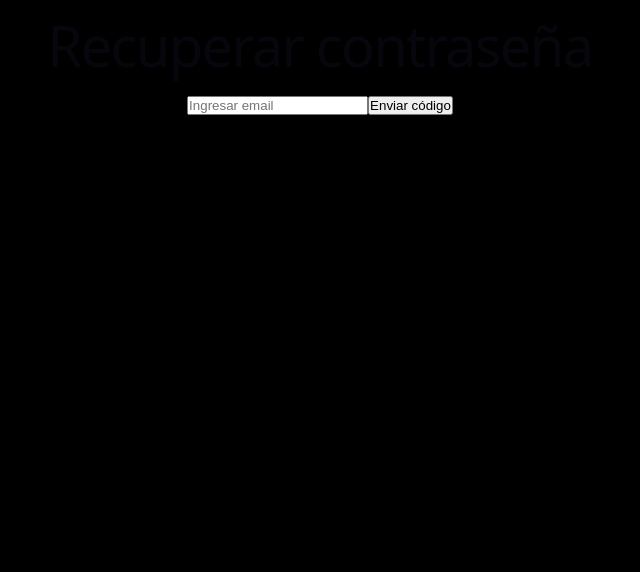
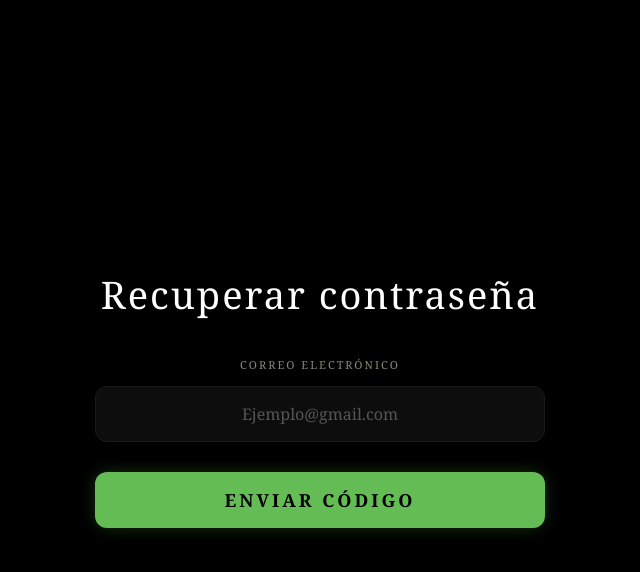
Before and after one commit to LucianoVaralli/ingenieria-2, a React app in the folder frontend/: page /forgot-password in a window 1280 px wide. Shown: the top 572 px of the page, without its empty margins (320-960 px from the left). Built offline with nearby package versions, Linux system fonts and the light colour scheme; the HTML template or start-up script is replaced by a standard one.

Commit message:
agregue un css para forgotpassword pero me falta agregar un solicitar un nuevo codigo

```diff
--- /dev/null
+++ b/frontend/src/assets/css/ForgotPassword.css
@@ -0,0 +1,108 @@
+/* Contenedor de toda la pantalla */
+.forgot-container {
+    min-height: 100vh;
+    background: #000000;
+    display: flex;
+    justify-content: center;
+    align-items: center;
+    padding: 20px;
+    font-family: 'Georgia', 'Times New Roman', serif;
+    box-sizing: border-box;
+}
+
+/* Tarjeta contenedora para centrar y estructurar el contenido */
+.forgot-card {
+    width: 100%;
+    max-width: 450px;
+    text-align: center;
+}
+
+/* Título de la pantalla */
+.forgot-title {
+    color: #ffffff;
+    font-family: 'Georgia', 'Times New Roman', serif;
+    font-size: 38px;
+    font-weight: normal;
+    letter-spacing: 2px;
+    margin-bottom: 35px;
+    line-height: 1.2;
+}
+
+/* Formulario */
+.forgot-form {
+    display: flex;
+    flex-direction: column;
+    gap: 20px;
+}
+
+/* Grupo del input (Label + Campo) */
+.forgot-input-group {
+    display: flex;
+    flex-direction: column;
+    gap: 8px;
+    text-align: center;
+}
+
+/* Texto chico indicador arriba del input */
+.forgot-label {
+    font-size: 11px;
+    color: #888877;
+    /* Dorado/gris apagado de Sportify */
+    text-transform: uppercase;
+    letter-spacing: 2px;
+}
+
+/* Input de Email */
+.forgot-input {
+    width: 100%;
+    padding: 16px;
+    border-radius: 12px;
+    border: 1px solid #1a1a1a;
+    background: #0d0d0d;
+    /* Fondo suave para no cansar la vista */
+    color: #ffffff;
+    font-size: 16px;
+    font-family: 'Georgia', 'Times New Roman', serif;
+    outline: none;
+    transition: border-color 0.2s ease;
+    box-sizing: border-box;
+    text-align: center;
+    /* Centra el texto que escribe el usuario */
+}
+
+/* Foco del input */
+.forgot-input:focus {
+    border: 1px solid #3da42b;
+    /* Verde de foco Sportify */
+}
+
+.forgot-input::placeholder {
+    color: #555;
+}
+
+/* Botón de Enviar Código (Verde Sportify) */
+.forgot-button {
+    width: 100%;
+    padding: 16px;
+    border-radius: 12px;
+    border: none;
+    background: #64bc54;
+    /* Verde principal */
+    color: #000000;
+    /* Texto negro */
+    font-family: 'Georgia', 'Times New Roman', serif;
+    font-size: 18px;
+    font-weight: bold;
+    text-transform: uppercase;
+    letter-spacing: 3px;
+    cursor: pointer;
+    box-shadow: 0 0 15px rgba(100, 188, 84, 0.25);
+    transition: all 0.3s ease;
+    margin-top: 10px;
+}
+
+/* Efecto Hover del botón */
+.forgot-button:hover {
+    background: #55a846;
+    box-shadow: 0 0 22px rgba(100, 188, 84, 0.45);
+}
--- a/frontend/src/assets/css/ResetPassword.css
+++ b/frontend/src/assets/css/ResetPassword.css
@@ -123,3 +123,4 @@
     /* Espaciado elegante */
     cursor: pointer;
     box-shadow: 0 0 15px rgba(100, 188, 84, 0.25);
+}
--- a/frontend/src/pages/ForgotPassword.jsx
+++ b/frontend/src/pages/ForgotPassword.jsx
@@ -2,6 +2,8 @@ import React, { useState } from 'react';
 import api from '../api/api.js';
 import { toast } from 'react-hot-toast';
 import { useNavigate } from 'react-router-dom';
+// ── IMPORTACIÓN DEL CSS NUEVO ──
+import '../assets/css/ForgotPassword.css';
 
 const ForgotPassword = () => {
     const [email, setEmail] = useState('');
@@ -25,6 +27,9 @@ const ForgotPassword = () => {
                 },
             });
 
+            // 🌟 CAMBIO CLAVE: Guardamos el email en el navegador antes de irnos
+            localStorage.setItem('reset_email', email);
+
             // Redirige a la nueva pantalla después de 2 segundos
             setTimeout(() => {
                 navigate('/reset-password');
@@ -47,20 +52,35 @@ const ForgotPassword = () => {
     };
 
     return (
-        <div>
-            <h1>Recuperar contraseña</h1>
-            <form onSubmit={handleForgotPassword}>
+        // ── CONTENEDOR PRINCIPAL OSCURO ──
+        <div className="forgot-container">
+            {/* ── TARJETA CENTRAL ENVOLVENTE ── */}
+            <div className="forgot-card">
+
+                <h2 className="forgot-title">Recuperar contraseña</h2>
+
+                <form className="forgot-form" onSubmit={handleForgotPassword}>
+
+                    {/* ── GRUPO DE ENTRADA CON LABEL ESTILIZADA ── */}
+                    <div className="forgot-input-group">
+                        <label className="forgot-label">Correo Electrónico</label>
                         <input
                             type="email"
-                    placeholder="Ingresar email"
+                            className="forgot-input"
+                            placeholder="Ejemplo@gmail.com"
                             value={email}
                             onChange={(e) => setEmail(e.target.value)}
                             required
                         />
-                <button type="submit">
+                    </div>
+
+                    {/* ── BOTÓN VERDE SPORTIFY ── */}
+                    <button type="submit" className="forgot-button">
                         Enviar código
                     </button>
+
                 </form>
+            </div>
         </div>
     );
 };
```
Also changed, not shown: frontend/src/pages/ResetPassword.jsx (+26 -96 lines), 1 other file (tests, documents, lock files or other folders). Lines whose indentation alone changed are shown as unchanged.
